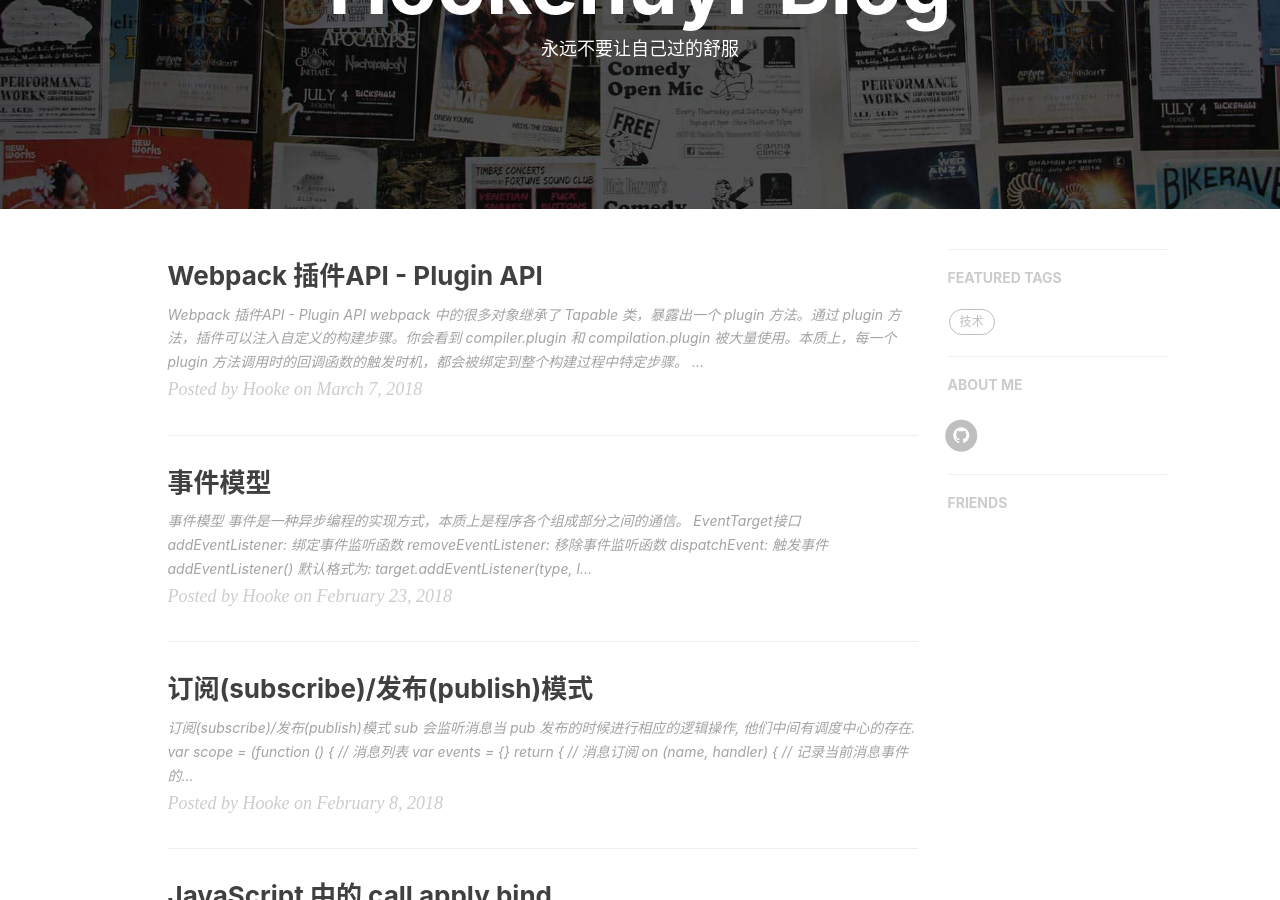
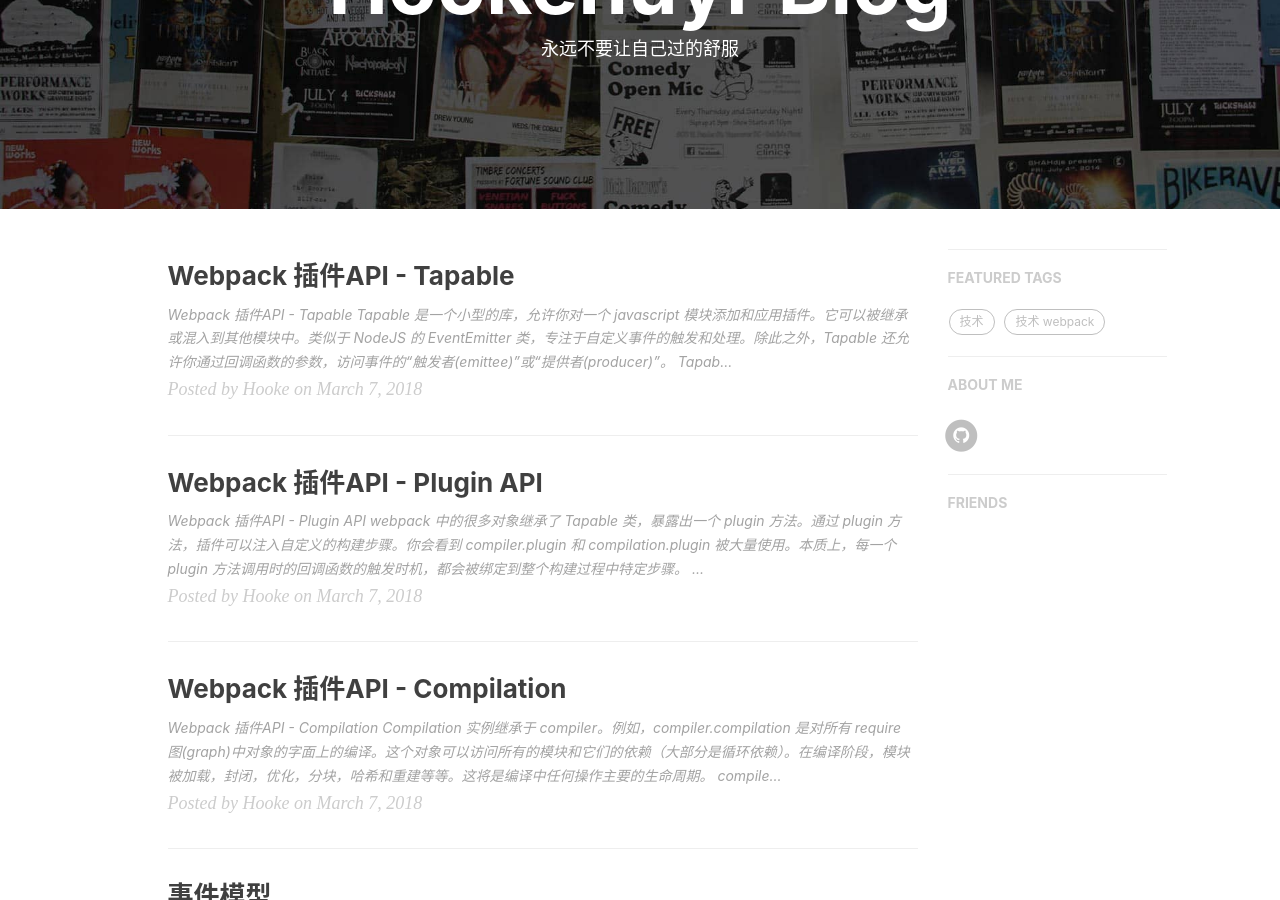
Before and after one commit to hookehuyr/hookehuyr.github.io, a Jekyll site: the page built from index.html, in a window 1280 px wide and 900 px high, scrolled down 209 px. Built offline with Jekyll 4.4.1, drawn with Linux system fonts in a browser that asks for light colours; nearby versions of some CDN libraries; the list of posts is cut into pages by our own code; comment, search, counter and statistics services are not loaded.

Commit message:
add webpack 记录

````diff
--- /dev/null
+++ b/_posts/2018-03-07-webpack-plugin-api-compilation.md
@@ -0,0 +1,85 @@
+---
+layout:     post
+title:      "Webpack 插件API - Compilation"
+subtitle:   ""
+date:       2018-03-07 12:00:00
+author:     "Hooke"
+header-img: "img/post-bg-2015.jpg"
+catalog: true
+tags:
+    - 技术 webpack
+---
+
+# Webpack 插件API - Compilation
+Compilation 实例继承于 compiler。例如，compiler.compilation 是对所有 require 图(graph)中对象的字面上的编译。这个对象可以访问所有的模块和它们的依赖（大部分是循环依赖）。在编译阶段，模块被加载，封闭，优化，分块，哈希和重建等等。这将是编译中任何操作主要的生命周期。
+
+```javascript
+compiler.plugin("compilation", function(compilation) {
+    // 主要的编译实例
+    // 随后所有的方法都从 compilation.plugin 上得来
+});
+```
+
+## normal-module-loader
+普通模块 loader，真实地一个一个加载模块图(graph)中所有的模块的函数。
+
+```javascript
+compilation.plugin('normal-module-loader', function(loaderContext, module) {
+  // 这里是所以模块被加载的地方
+  // 一个接一个，此时还没有依赖被创建
+});
+```
+## seal
+编译的封闭已经开始。
+
+```javascript
+compilation.plugin('seal', function() {
+  // 你已经不能再接收到任何模块
+  // 没有参数
+});
+```
+## optimize
+优化编译。
+
+```javascript
+compilation.plugin('optimize', function() {
+  // webpack 已经进入优化阶段
+  // 没有参数
+});
+```
+## optimize-tree(chunks, modules) 异步
+树的异步优化。
+
+
+```
+compilation.plugin('optimize-tree', function(chunks, modules) {
+
+});
+```
+## optimize-modules(modules: Module[])
+模块的优化。
+
+```
+compilation.plugin('optimize-modules', function(modules) {
+  // 树优化期间处理模块数组
+});
+```
+## after-optimize-modules(modules: Module[])
+模块优化已经结束。
+## optimize-chunks(chunks: Chunk[])
+块的优化。
+
+```
+//这里一般只有一个块，除非你在配置中指定了多个入口
+
+compilation.plugin('optimize-chunks', function(chunks) {
+    // 这里一般只有一个块，
+    // 除非你在配置中指定了多个入口
+    chunks.forEach(function (chunk) {
+        // Chunks have circular references to their modules
+        chunk.modules.forEach(function (module){
+            // module.loaders, module.rawRequest, module.dependencies, etc.
+        });
+    });
+});
+```
--- a/_posts/2018-03-07-webpack-plugin-api-plugin_api.md
+++ b/_posts/2018-03-07-webpack-plugin-api-plugin_api.md
@@ -7,7 +7,7 @@ author:     "Hooke"
 header-img: "img/post-bg-2015.jpg"
 catalog: true
 tags:
-    - 技术
+    - 技术 webpack
 ---
 
 # Webpack 插件API - Plugin API
--- /dev/null
+++ b/_posts/2018-03-07-webpack-plugin-api-tapable.md
@@ -0,0 +1,62 @@
+---
+layout:     post
+title:      "Webpack 插件API - Tapable"
+subtitle:   ""
+date:       2018-03-07 12:00:00
+author:     "Hooke"
+header-img: "img/post-bg-2015.jpg"
+catalog: true
+tags:
+    - 技术 webpack
+---
+
+# Webpack 插件API - Tapable
+Tapable 是一个小型的库，允许你对一个 javascript 模块添加和应用插件。它可以被继承或混入到其他模块中。类似于 NodeJS 的 `EventEmitter` 类，专注于自定义事件的触发和处理。除此之外，Tapable 还允许你通过回调函数的参数，访问事件的“触发者(emittee)”或“提供者(producer)”。
+
+`Tapable` 有四组成员函数
+
+* `plugin(name:string, handler:function)`：允许将一个自定义插件注册到 Tapable 实例 的事件中。它的行为和 `EventEmitter` 的 `on()` 方法相似，用来注册一个处理函数/监听器，来在信号/事件发生时做一些事情。
+* `apply(…pluginInstances: (AnyPlugin|function)[])`：`AnyPlugin` 应该是一个拥有 `apply` 方法的类（也可以是一个对象，但是不常见），或者只是一个包含注册代码的函数。这个方法只调用插件的定义，从而将真正的事件监听器可以注册到 Tapable 实例的注册列表中。
+* `applyPlugins*(name:string, …)`：Tapable 实例可以通过使用这些函数，在指定的 hash 下应用所有的插件。这一组方法的行为和 `EventEmitter` 的 `emit()` 方法相似，使用多种策略细致地控制事件的触发。
+* `mixin(pt: Object)`：一个简单地方法，使用混入而不是继承的方式扩展 `Tapable` 的原型。
+
+不同的 `applyPlugins*` 方法覆盖了以下使用场景：
+
+* 连续地执行插件。
+* 并行地执行插件。
+* 一个接一个地执行插件，从前面的插件（瀑布流）获取输入。
+* 异步地执行插件。
+* 在允许时停止执行插件：也就是说，一旦一个插件返回了一个非 undefined 值，跳出执行流，返回这个插件的返回值。听起来像是 `EventEmitter` 的 `once()` 方法，但是完全不同。
+
+## 示例
+webpack 中的 Tapable 实例之一 `Compiler`，负责编译 `webpack` 配置对象并返回一个 `Compilation` 实例。而 `Compilation` 实例执行时，会创建所需的 bundles。
+
+接下来看一个简化版本的 `Tapable` 的使用方式：
+
+node_modules/webpack/lib/Compiler.js
+
+```javascript
+var Tapable = require("tapable");
+
+function Compiler() {
+    Tapable.call(this);
+}
+
+Compiler.prototype = Object.create(Tapable.prototype);
+```
+现在在这个 compiler 上写一个插件
+
+my-custom-plugin.js
+
+```javascript
+function CustomPlugin() {}
+
+CustomPlugin.prototype.apply = function(compiler) {
+  compiler.plugin('emit', pluginFunction);
+}
+```
+compiler 会在生命周期中适当的时机执行这个插件
+
+```javascript
+this.apply*("emit",options) // 将获取 'emit' 名称下的所有插件并运行它们。
+```
````
Also changed, not shown: other parts of _posts/2018-03-07-webpack-plugin-api-plugin_api.md (+0 -7 lines).
